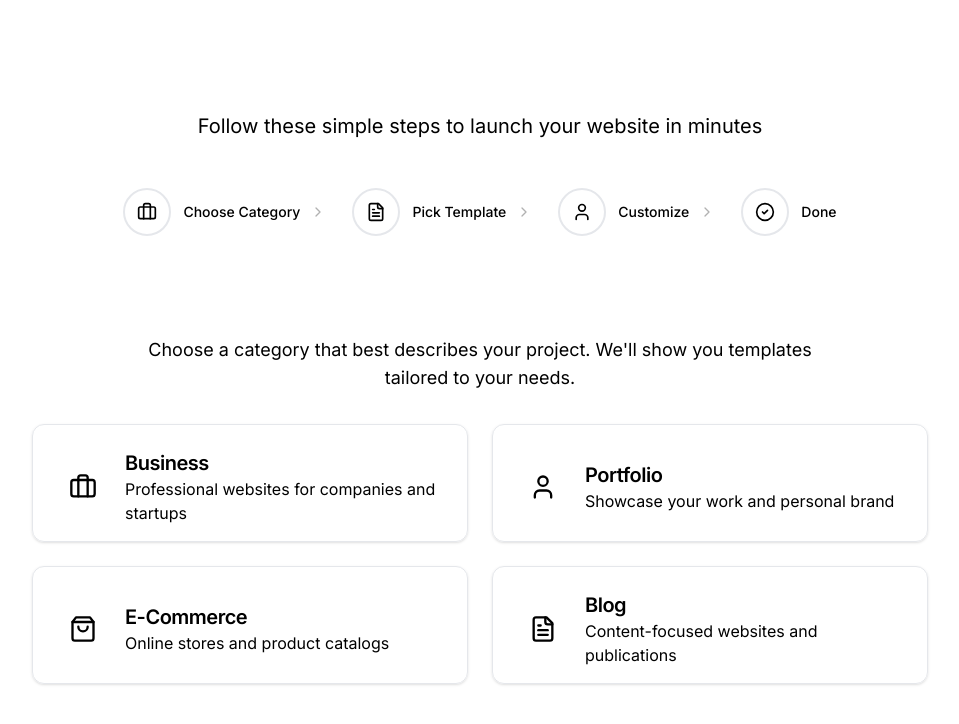
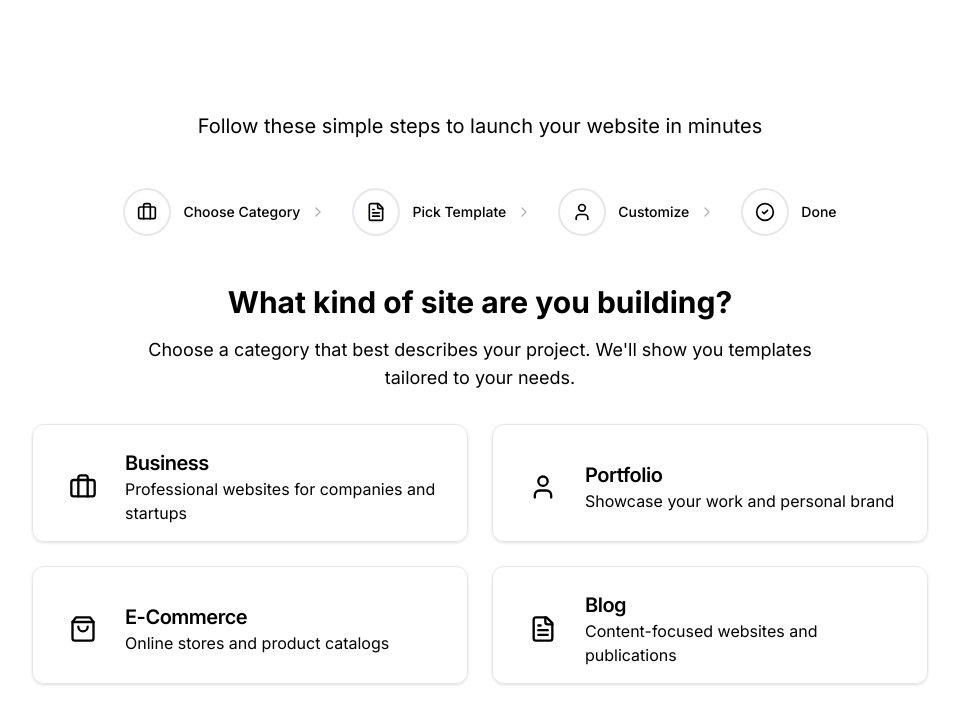
Before and after one commit to ShaikYakoub/structura, a Next.js app: page /onboarding in a window 1280 px wide. Shown: the top 724 px of the page, without its empty margins (160-1119 px from the left). Built offline with nearby package versions, Linux system fonts and the light colour scheme.

Commit message:
debug: temporarily change gradient text to solid color to test visibility
- Change gradient text to solid primary color to check if text is visible
- Will revert to gradient once visibility is confirmed

```diff
--- a/app/onboarding/page.tsx
+++ b/app/onboarding/page.tsx
@@ -239,7 +239,7 @@ export default function OnboardingPage() {
               className="space-y-8"
             >
               <div className="text-center space-y-4">
-                <h2 className="text-3xl font-bold bg-gradient-to-r from-primary to-primary/70 bg-clip-text text-transparent">
+                <h2 className="text-3xl font-bold text-primary">
                   What kind of site are you building?
                 </h2>
                 <p className="text-muted-foreground text-lg max-w-2xl mx-auto">
```
